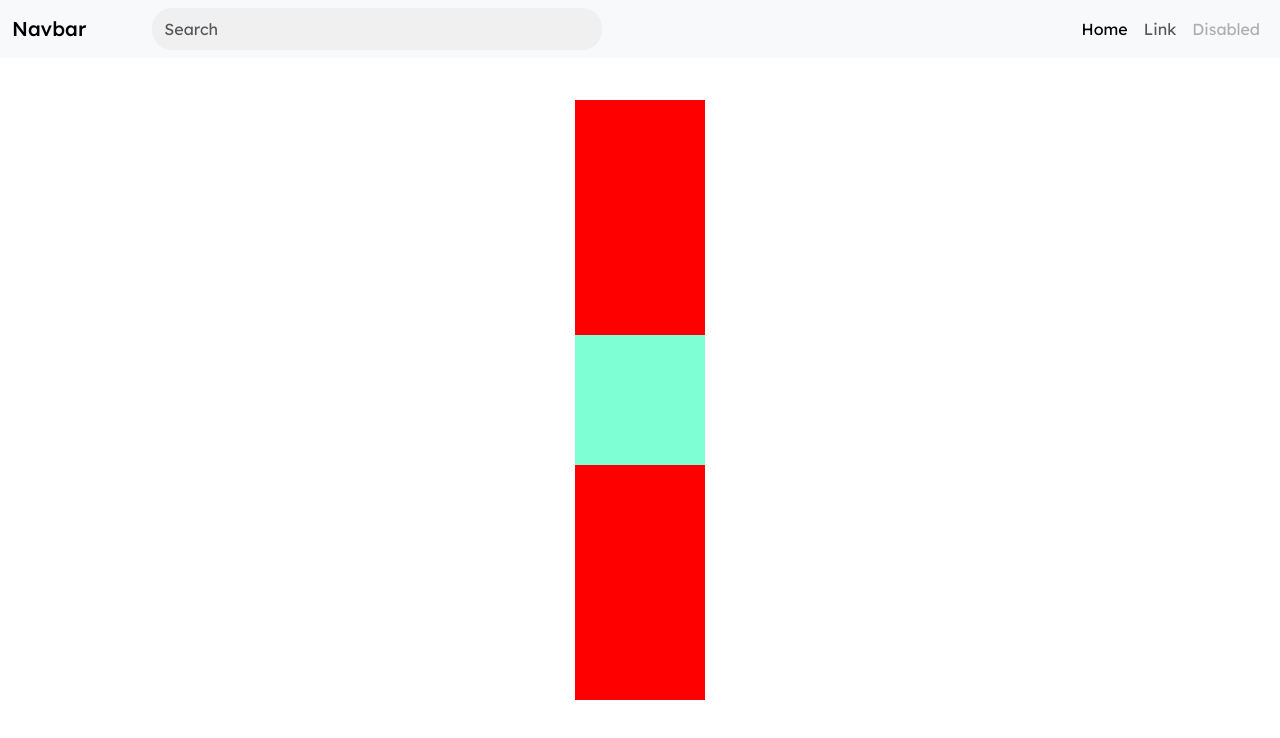
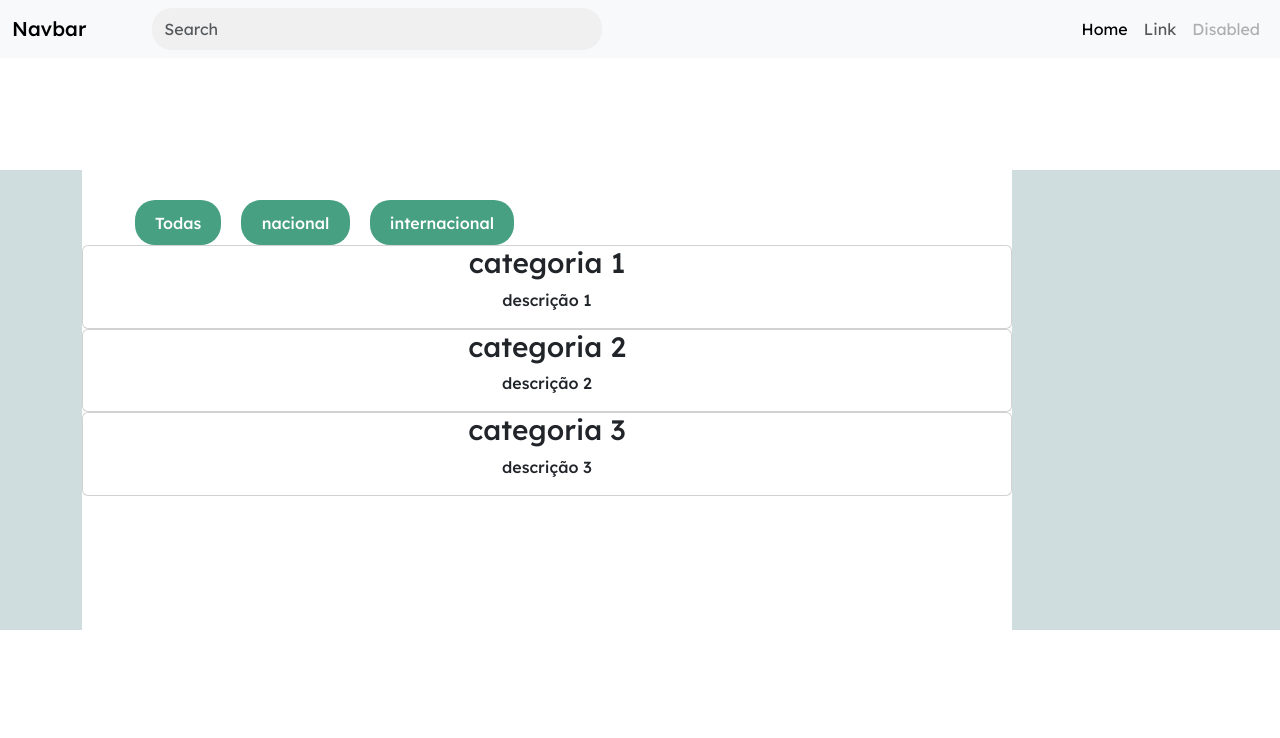
Before and after one commit to duudafs/travelapp, a React (Vite) app: page /home in a window 1280 px wide. Shown: the top 738 px of the page. Built offline with nearby package versions, Linux system fonts and the light colour scheme.

Commit message:
categorias

```diff
--- /dev/null
+++ b/src/assets/components/CardCategoria.jsx
@@ -0,0 +1,12 @@
+import { Link } from 'react-router-dom'
+
+function CardCategoria({ nome, desc, rota }) {
+  return (
+    <Link to={rota} className="card">
+      <h3>{nome}</h3>
+      <p>{desc}</p>
+    </Link>
+  )
+}
+
+export default CardCategoria
--- a/src/views/Home.css
+++ b/src/views/Home.css
@@ -2,17 +2,26 @@ body{
       margin: 0;
 }
 .section-categories {
-   background-color: red;
-  width: 100%;
-  height: 600px;
-  display: flex;
-  justify-content: center;
-  align-items: center;
+   background-color: rgb(208, 221, 223);
+   width: 100vw;
+  margin-left: calc(50% - 50vw);
+  height: 460px;
 
 }
 
 .container-cat {
-  width: 130px;
-  height: 130px;
-  background-color: aquamarine;
+  width: 930px;
+  height: 460px;
+  background-color: rgb(255, 255, 255);
 }
+
+.btn-todas,
+.btn-nacional,
+.btn-internacional{
+    width: auto;
+    height: 45px;
+   background-color: rgb(71, 160, 130);
+   margin-left: 20px;
+   border-radius: 20px;
+
+}
--- a/src/views/Home.jsx
+++ b/src/views/Home.jsx
@@ -1,13 +1,53 @@
-
 import  './Home.css'
+import CardCategoria from '../assets/components/CardCategoria'
 
 function Home() {
+
+  const categorias = [
+    {
+      id: 1,
+      nome: 'categoria 1',
+      desc: 'descrição 1',
+      rota: '/cat1'
+    },
+    {
+      id: 2,
+      nome: 'categoria 2',
+      desc: 'descrição 2',
+      rota: '/cat2'
+    },
+    {
+      id: 3,
+      nome: 'categoria 3',
+      desc: 'descrição 3',
+      rota: '/cat3'
+    }
+  ]
   return (
     <>
 
 
       <section className="section-categories">
-        <div className="container-cat"></div>
+        <div className="container">
+    <div className="container-cat">
+      <row>
+        <div className="col-6">
+          <button className="btn-todas">Todas</button>
+          <button className="btn-nacional">nacional</button>
+          <button className="btn-internacional">internacional</button>
+
+        </div>
+      </row>
+         {categorias.map((cat) => (
+  <CardCategoria
+    key={cat.id}
+    nome={cat.nome}
+    desc={cat.desc}
+    rota={cat.rota}
+  />
+))}
+    </div>
+  </div>
       </section>
     </>
   )
```
